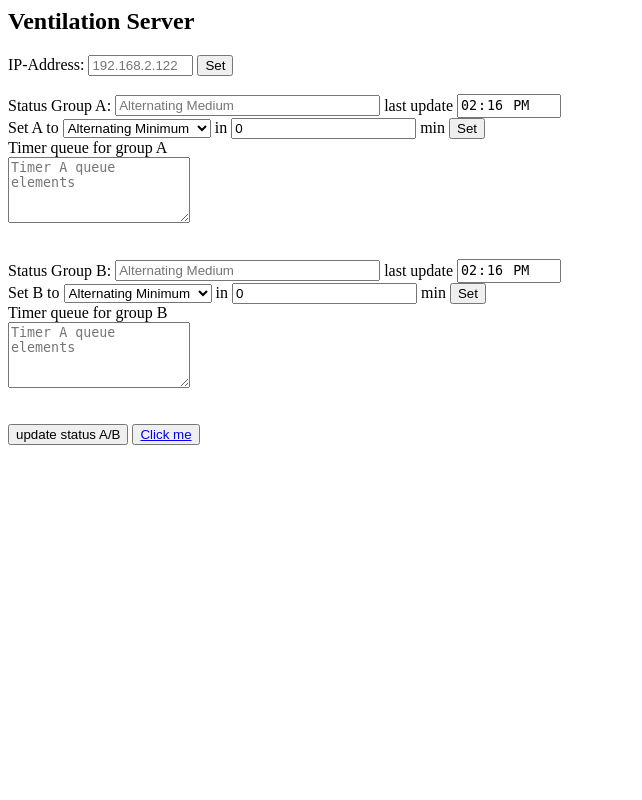
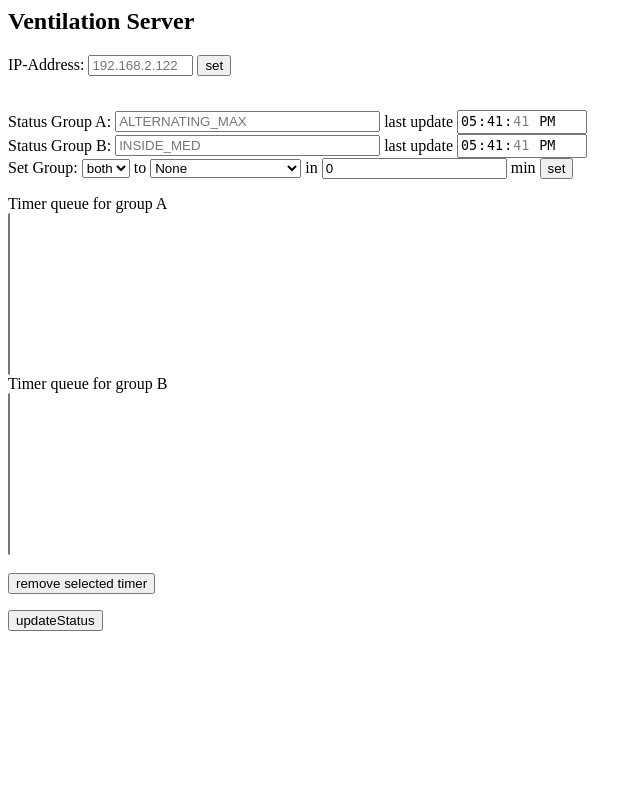
Before and after one commit to BenniWi/airodor-wifi, a Flask app: page / in a window 1280 px wide. Shown: the whole page, without its empty margins (0-642 px from the left). Run offline with Flask 2, Linux system fonts and the light colour scheme.

Commit message:
interactive page is working already, but not yet actively communicationg

```diff
--- a/airodor_wifi_api/airodor.py
+++ b/airodor_wifi_api/airodor.py
@@ -3,6 +3,14 @@ from enum import Enum
 from ipaddress import ip_address
 from yarl import URL
 import requests
+from datetime import datetime
+from typing import List
+
+
+class ExtendedEnum(Enum):
+    @classmethod
+    def list(cls):
+        return list(map(lambda c: c.name, cls))
 
 
 class VentilationGroup(Enum):
@@ -11,7 +19,7 @@ class VentilationGroup(Enum):
     B = "B"
 
 
-class VentilationAction(Enum):
+class VentilationAction(ExtendedEnum):
     '''Basic enum to represent ventilation actions'''
     READ_MODE = "R"
     WRITE_MODE = "W"
@@ -19,7 +27,7 @@ class VentilationAction(Enum):
     SET_OFF_TIMER = "S"
 
 
-class VentilationMode(Enum):
+class VentilationMode(ExtendedEnum):
     '''Basic enum to represent the available ventilation modes'''
     OFF = 0
     ALTERNATING_MIN = 1
@@ -39,6 +47,41 @@ class VentilationAnswerType(Enum):
     M = "M"
     T = "T"
     S = "S"
+
+
+class VentilationTimerList():
+    '''class to handle a list of timer entries for the ventilation'''
+    class VentilationTimerEntry():
+        '''helper class to hold all necessary data of a timer list entry'''
+        def __init__(self, time: datetime,
+                     group: VentilationGroup, mode: VentilationMode):
+            self.execution_time = time
+            self.group = group
+            self.mode = mode
+
+    def __init__(self):
+        self.timer_list: List[self.VentilationTimerEntry] = []
+
+    def add_list_item(self, time: datetime,
+                      group: VentilationGroup, mode: VentilationMode):
+        '''add a new entry to the timer list'''
+        self.timer_list.append(self.VentilationTimerEntry(
+                                                time=time,
+                                                group=group,
+                                                mode=mode))
+        # in-place sorting is also possible
+        self.timer_list.sort(key=lambda x:
+                             x.execution_time.strftime("%Y%m%d%H%M%S"))
+
+    def pop_list_item(self) -> VentilationTimerEntry:
+        '''remove the first item from the list and return it'''
+        return self.timer_list.pop(0)
+
+    def create_string_list(self) -> List[str]:
+        '''create a list of strings for all entries'''
+        str_list = ["{} @ {}".format(e.mode.name, e.execution_time.strftime("%H:%M:%S, %d/%m/%Y"))
+                    for e in self.timer_list]
+        return str_list
 
 
 def get_base_api_url(ip_addr: ip_address) -> URL:
--- a/app.py
+++ b/app.py
@@ -1,15 +1,85 @@
-from flask import Flask, render_template, url_for, redirect
+from flask import Flask, render_template, url_for, redirect, request
+from airodor_wifi_api import airodor
+import ipaddress
+from datetime import datetime, timedelta
+import pytz
+
+default_IP = ipaddress.ip_address("192.168.2.122")
+current_ip = default_IP
+timer_dict = {"A": airodor.VentilationTimerList(), "B": airodor.VentilationTimerList()}
+
 app = Flask(__name__)
 
 
 @app.route('/')
 def index():
-    return render_template('index.html')
+    now = datetime.now(pytz.timezone('Europe/Berlin'))
+    #vent_mode_A = airodor.get_mode(current_ip,
+    #                               group=airodor.VentilationGroup.A)
+    #vent_mode_B = airodor.get_mode(current_ip,
+    #                               group=airodor.VentilationGroup.B)
+    vent_mode_A = airodor.VentilationMode.ALTERNATING_MAX
+    vent_mode_B = airodor.VentilationMode.INSIDE_MED
+    return render_template('index.html',
+                           ip_address=current_ip,
+                           ventilation_modes=airodor.VentilationMode,
+                           status_string_group_A=vent_mode_A.name,
+                           status_time_group_A=now.strftime("%X"),
+                           status_string_group_B=vent_mode_B.name,
+                           status_time_group_B=now.strftime("%X"),
+                           timer_list_A=timer_dict["A"].create_string_list(),
+                           timer_list_B=timer_dict["B"].create_string_list())
 
 
-@app.route('/my-link/')
-def my_link():
-    print('I got clicked!')
+@app.route('/updateIP/', methods=['POST'])
+def updateIP():
+    if request.method == "POST":
+        try:
+            new_ip = ipaddress.ip_address(request.form.get('ip_address'))
+            global current_ip
+            current_ip = new_ip
+        except ValueError:
+            print("Got invalid ipaddress: {}".format(request.form.get('ip_address')))
+    return redirect(url_for("index"))
+
+
+@app.route('/add_timer/', methods=['POST'])
+def add_timer():
+    print('new timer')
+    if request.method == "POST":
+        deltatime = int(request.form.get('timerValue'))
+        mode = int(request.form.get('mode_select'))
+        group = request.form.get('group_select')
+        print("timer:group {}, mode {}, value {}".format(group, mode, deltatime))
+        if mode >= 0:
+            mode = airodor.VentilationMode(mode)
+            if group == "both":
+                group = [airodor.VentilationGroup("A"), airodor.VentilationGroup("B")]
+            else:
+                group = [airodor.VentilationGroup(group)]
+
+            for g in group:
+                global timer_dict
+                timer_dict[g.name].add_list_item(datetime.now(pytz.timezone('Europe/Berlin'))
+                                                 + timedelta(minutes=deltatime), g, mode)
+
+    print(timer_dict["A"].create_string_list())
+    print(timer_dict["B"].create_string_list())
+    return redirect(url_for("index"))
+
+
+@app.route('/remove_timer/', methods=['POST'])
+def remove_timer():
+    print('remove timer')
+    if request.method == "POST":
+        remove_from = dict()
+        remove_from["A"] = request.form.getlist('timer_list_A')
+        remove_from["B"] = request.form.getlist('timer_list_B')
+
+        global timer_dict
+        for remove_list_key in remove_from:
+            for remove_index in remove_from[remove_list_key]:
+                del timer_dict[remove_list_key].timer_list[int(remove_index)]
 
     return redirect(url_for("index"))
 
--- a/templates/index.html
+++ b/templates/index.html
@@ -1,69 +1,66 @@
 <head>
   <h2>Ventilation Server</h2>
 
-  IP-Address:
-  <input type="text" name="ipAddress" placeholder="192.168.2.122" size="10" required>
-  <button type="button" name="updateIPButton">
-    Set
-  </button>
+  <form action="/updateIP/" method="post">
+    <label for="IP-Address">IP-Address:</label>
+    <input type="text" id="ip_address" name="ip_address" placeholder={{ip_address}} size="10" required>
+    <button type="submit">set</button>
+  </form>
 </head>
 
-
-</br>
 </br>
 
 <body>
-  Status Group A: <input type="text" name="statusA" placeholder="Alternating Medium" size="30" readonly>
-  last update <input type="time" name="statusTimeA" value="14:16" readonly>
+  Status Group A: <input type="text" name="statusA" placeholder={{status_string_group_A}} size="30" readonly>
+  last update <input type="time" name="statusTimeA" value={{status_time_group_A}} readonly>
   </br>
-  Set A to
-  <select name="ModesA" id="modesA">
-    <option value="altmin">Alternating Minimum</option>
-    <option value="altmed">Alternating Medium</option>
-    <option value="altmax">Alternating Maximum</option>
-  </select>
-  in <input type="number" name="timerValueA" placeholder="0" size="10" step="1" value="0" max="999" required> min
-  <button type="button" name="updateGroupA">
-    Set
-  </button>
-  </br>
-  Timer queue for group A
-  </br>
-  <textarea name="queueA" placeholder="Timer A queue elements" cols="20" rows="4" minlength="1" maxlength="500" readonly></textarea>
+  Status Group B: <input type="text" name="statusB" placeholder={{status_string_group_B}} size="30" readonly>
+  last update <input type="time" name="statusTimeB" value={{status_time_group_B}} readonly>
   </br>
 
-
-  </br>
-  </br>
+  <form action="/add_timer/" method="post">
+    <label for="Group">Set Group:</label>
+    <select name="group_select" id="group_select">
+      <option value="both" label="both" SELECTED>A/B</option>
+      <option value="A" label="A">A</option>
+      <option value="B" label="B">B</option>
+    </select>
+    to
+    <select name="mode_select" id="mode_select">
+      <option value="-1" label="None" SELECTED>None</option>
+      {% for mode in ventilation_modes %}
+        {% if not (mode.name.endswith("_S") or mode.name.endswith("_R")) %}
+          <option value="{{mode.value}}" label="{{mode.name}}">{{mode.name}}</option>
+        {% endif %}
+      {% endfor %}
+    </select>
+    in <input type="number" name="timerValue" placeholder="0" size="10" step="1" value="0" max="999" required> min
+    <button type="submit" value="set">set</button>
+  </form>
 
 
-  Status Group B: <input type="text" name="statusB" placeholder="Alternating Medium" size="30" readonly>
-  last update <input type="time" name="statusTimeB" value="14:16" readonly>
-  </br>
-  Set B to
-  <select name="ModesB" id="modesB">
-    <option value="altmin">Alternating Minimum</option>
-    <option value="altmed">Alternating Medium</option>
-    <option value="altmax">Alternating Maximum</option>
-  </select>
-  in <input type="number" name="timerValueB" placeholder="0" size="10" step="1" value="0" max="999" required> min
-  <button type="button" name="updateGroupB">
-    Set
-  </button>
-  </br>
-  Timer queue for group B
-  </br>
-  <textarea name="queueB" placeholder="Timer A queue elements" cols="20" rows="4" minlength="1" maxlength="500" readonly></textarea>
-  </br>
+  <form action="/remove_timer/" method="post">
+    Timer queue for group A
+    </br>
+    <select name="timer_list_A" size="10" multiple="multiple">
+      {% for t in timer_list_A %}
+        <option value={{loop.index0}}  label={{t}}>{{t}}</option>
+      {% endfor %}
+    </select>
+    </br>
 
+    Timer queue for group B
+    </br>
+    <select name="timer_list_B" size="10" multiple="multiple">
+      {% for t in timer_list_B %}
+        <option value={{loop.index0}}  label={{t}}>{{t}}</option>
+      {% endfor %}
+    </select>
+    </br>
+    </br>
+    <button type="submit" value="remove">remove selected timer</button>
+  </form>
 
-  </br>
-  </br>
+  <a href="/"><input type="button" value="updateStatus"></a>
 
-
-  <button type="button" name="updateStatusAB">
-    update status A/B
-  </button>
-
-  <button> <a href="/my-link/">Click me</a></button>
 </body>
```
Also changed, not shown: test_airodor.py (+41 -0 lines).
